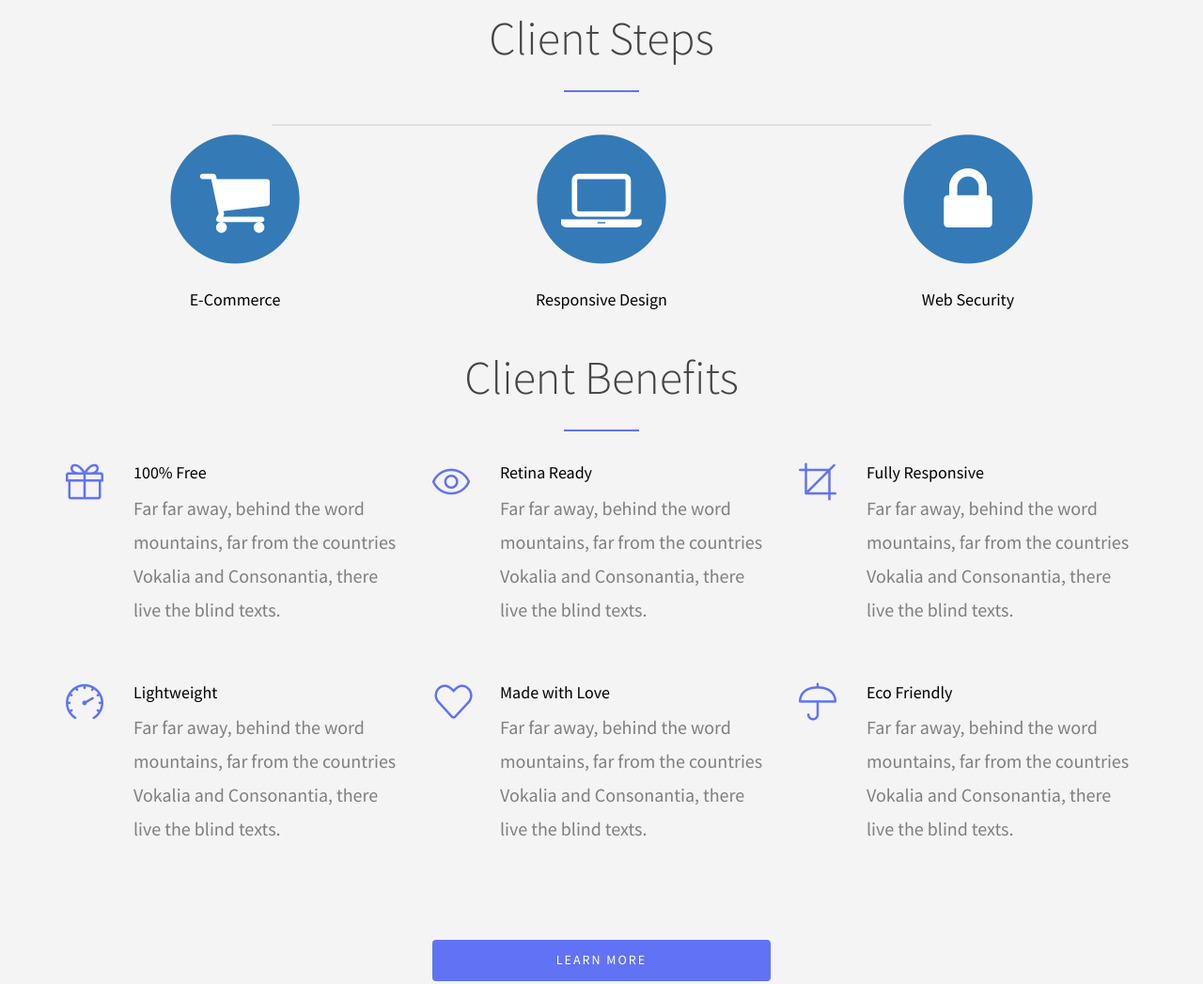
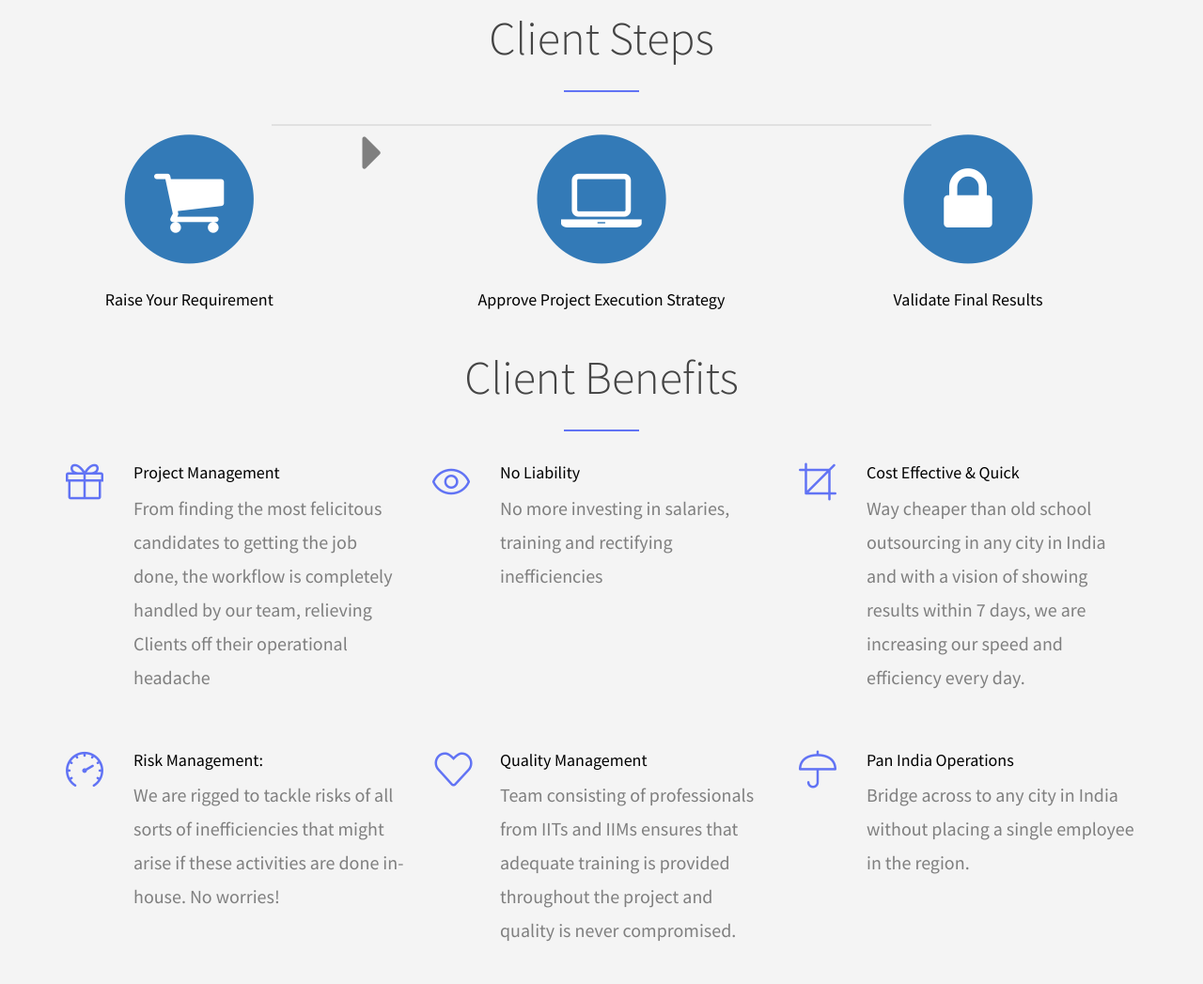
Before and after one commit to awign-shubham/website-dev, a plain HTML site: page Crew/index.html in a window 1280 px wide. Shown: the part 2291-3338 px from the top of the page at 94% size. Drawn offline with Linux system fonts and the light colour scheme; files whose address does not match are found by name.

Commit message:
2nd set of changes by gp

```diff
--- a/Crew/css/style.css
+++ b/Crew/css/style.css
@@ -1215,3 +1215,9 @@ h1, h2, h3, h4, h5, h6 {
 #fh5co-testimony .fh5co-author > span {
   color: #000;
 }
+
+.fa-caret-right {
+ vertical-align: baseline;
+ align-items: baseline;
+ font-size: 3em;
+}
--- a/Crew/index.html
+++ b/Crew/index.html
@@ -488,26 +488,29 @@
             </div>
             <div class="row text-center">
                 <div class="connecting-line"></div>
-                <div class="col-md-4">
+                <div class="col-md-3">
                     <span class="fa-stack fa-4x">
                         <i class="fa fa-circle fa-stack-2x text-primary"></i>
                         <i class="fa fa-shopping-cart fa-stack-1x fa-inverse"></i>
                     </span>
-                    <h4 class="service-heading">E-Commerce</h4>
+                    <h4 class="service-heading">Raise Your Requirement</h4>
+                </div>
+                <div class="col-md-1 steps">
+                <i class ="fa fa-caret-right fa-stack-2x"></i>
                 </div>
                 <div class="col-md-4">
                     <span class="fa-stack fa-4x">
                         <i class="fa fa-circle fa-stack-2x text-primary"></i>
                         <i class="fa fa-laptop fa-stack-1x fa-inverse"></i>
                     </span>
-                    <h4 class="service-heading">Responsive Design</h4>
+                    <h4 class="service-heading">Approve Project Execution Strategy </h4>
                 </div>
                 <div class="col-md-4">
                     <span class="fa-stack fa-4x">
                         <i class="fa fa-circle fa-stack-2x text-primary"></i>
                         <i class="fa fa-lock fa-stack-1x fa-inverse"></i>
                     </span>
-                    <h4 class="service-heading">Web Security</h4>
+                    <h4 class="service-heading">Validate Final Results</h4>
                 </div>
 
             </div>
@@ -534,53 +537,48 @@
 				<div class="col-md-4 col-sm-6 col-xs-6 col-xxs-12 fh5co-service to-animate">
 					<div class="fh5co-icon"><i class="icon-present"></i></div>
 					<div class="fh5co-desc">
-						<h3>100% Free</h3>
-						<p>Far far away, behind the word mountains, far from the countries Vokalia and Consonantia, there live the blind texts. </p>
+						<h3>Project Management</h3>
+						<p> From finding the most felicitous candidates to getting the job done, the workflow is completely handled by our team, relieving Clients off their operational headache </p>
 					</div>
 				</div>
 				<div class="col-md-4 col-sm-6 col-xs-6 col-xxs-12 fh5co-service to-animate">
 					<div class="fh5co-icon"><i class="icon-eye"></i></div>
 					<div class="fh5co-desc">
-						<h3>Retina Ready</h3>
-						<p>Far far away, behind the word mountains, far from the countries Vokalia and Consonantia, there live the blind texts. </p>
+						<h3>No Liability</h3>
+						<p> No more investing in salaries, training and rectifying inefficiencies </p>
 					</div>
 				</div>
 				<div class="clearfix visible-sm-block visible-xs-block"></div>
 				<div class="col-md-4 col-sm-6 col-xs-6 col-xxs-12 fh5co-service to-animate">
 					<div class="fh5co-icon"><i class="icon-crop"></i></div>
 					<div class="fh5co-desc">
-						<h3>Fully Responsive</h3>
-						<p>Far far away, behind the word mountains, far from the countries Vokalia and Consonantia, there live the blind texts. </p>
+						<h3>Cost Effective & Quick</h3>
+						<p>Way cheaper than old school outsourcing in any city in India and with a vision of showing results within 7 days, we are increasing our speed and efficiency every day. </p>
 					</div>
 				</div>
 				<div class="col-md-4 col-sm-6 col-xs-6 col-xxs-12 fh5co-service to-animate">
 					<div class="fh5co-icon"><i class="icon-speedometer"></i></div>
 					<div class="fh5co-desc">
-						<h3>Lightweight</h3>
-						<p>Far far away, behind the word mountains, far from the countries Vokalia and Consonantia, there live the blind texts. </p>
+						<h3>Risk Management:</h3>
+						<p>We are rigged to tackle risks of all sorts of inefficiencies that might arise if these activities are done in-house. No worries! </p>
 					</div>
 				</div>
 				<div class="clearfix visible-sm-block visible-xs-block"></div>
 				<div class="col-md-4 col-sm-6 col-xs-6 col-xxs-12 fh5co-service to-animate">
 					<div class="fh5co-icon"><i class="icon-heart"></i></div>
 					<div class="fh5co-desc">
-						<h3>Made with Love</h3>
-						<p>Far far away, behind the word mountains, far from the countries Vokalia and Consonantia, there live the blind texts. </p>
+						<h3>Quality Management</h3>
+						<p> Team consisting of professionals from IITs and IIMs ensures that adequate training is provided throughout the project and quality is never compromised. </p>
 					</div>
 				</div>
 				<div class="col-md-4 col-sm-6 col-xs-6 col-xxs-12 fh5co-service to-animate">
 					<div class="fh5co-icon"><i class="icon-umbrella"></i></div>
 					<div class="fh5co-desc">
-						<h3>Eco Friendly</h3>
-						<p>Far far away, behind the word mountains, far from the countries Vokalia and Consonantia, there live the blind texts. </p>
+						<h3>Pan India Operations</h3>
+						<p>Bridge across to any city in India without placing a single employee in the region. </p>
 					</div>
 				</div>
 				<div class="clearfix visible-sm-block visible-xs-block"></div>
-			</div>
-			<div class="row">
-				<div class="col-md-4 col-md-offset-4 single-animate animate-features-3">
-					<a href="#" class="btn btn-primary btn-block">Learn More</a>
-				</div>
 			</div>
 		</div>
         </div>
@@ -699,11 +697,6 @@
 					</div>
 				</div>
 				<div class="clearfix visible-sm-block visible-xs-block"></div>
-			</div>
-			<div class="row">
-				<div class="col-md-4 col-md-offset-4 single-animate animate-features-3">
-					<a href="#" class="btn btn-primary btn-block">Learn More</a>
-				</div>
 			</div>
 		</div>
         </div>
```
